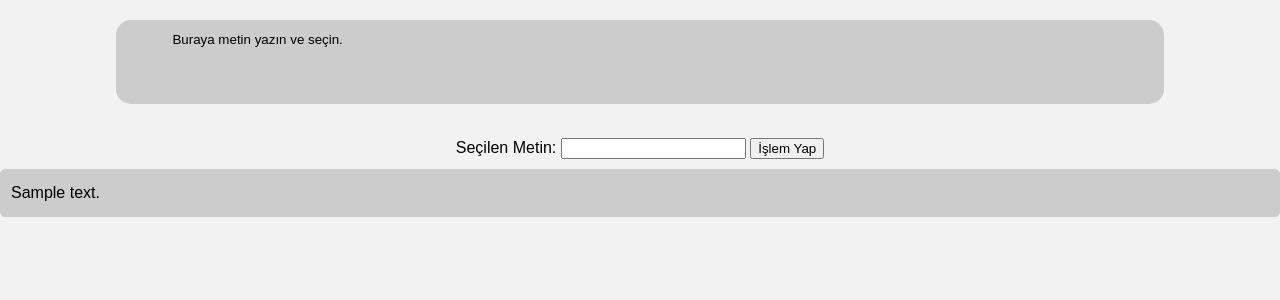
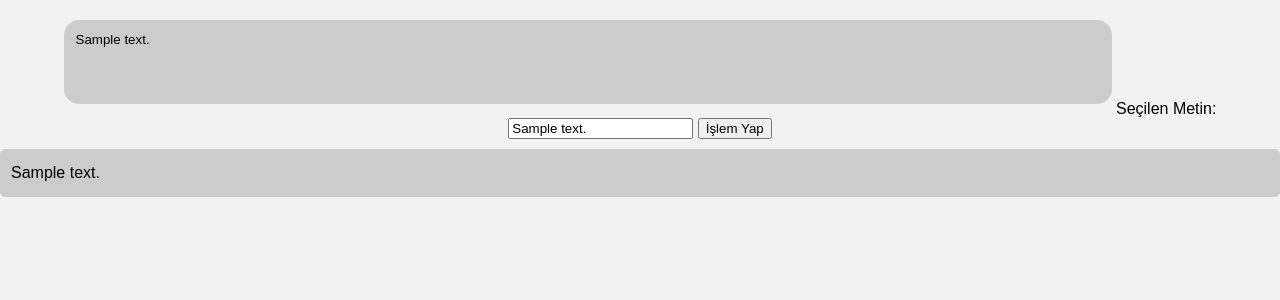
Before and after one commit to EmirKosekul/text_summarization_with_flask, a Flask app: template templates/rightclick.html in a window 1280 px wide. Shown: the top 300 px of the page. Run offline with Flask 3, Linux system fonts and the light colour scheme; the template is opened without the code that fills it: most values are stand-ins (such as "Sample title", 1, 10 or a date in 2020).

Commit message:
new feaure added

```diff
--- a/app.py
+++ b/app.py
@@ -5,6 +5,7 @@ from transformers import pipeline
 app = Flask(__name__)
 
 summarizer = pipeline("summarization", model="Falconsai/text_summarization")
+main_text=""
 
 @app.route('/orjinal', methods=['GET', 'POST'])
 def home():
@@ -15,12 +16,14 @@ def home():
     return render_template('summarize.html')
 @app.route('/', methods=['GET', 'POST'])
 def index():
+    global main_text
     selected_text=""
     if request.method == 'POST':
         selected_text = request.form['gosterilenMetin']
-        selected_text=selected_text + " ben seçildim"
-        return render_template('rightclick.html', selected_text=selected_text)
-    return render_template('rightclick.html', selected_text=selected_text)
+        main_text=request.form['metinAlani']
+        summary=selected_text + " ben seçildim"
+        return render_template('rightclick.html', selected_text=selected_text,main_text=main_text ,summary=summary)
+    return render_template('rightclick.html')
 
 if __name__ == '__main__':
     app.run(debug=True)
--- a/templates/rightclick.html
+++ b/templates/rightclick.html
@@ -4,9 +4,11 @@
 <head>
     <title>Metin Seçme</title>
     <script>
+        var metinAlaniMetni = "";
         function metniGoster() {
             // Seçilen metni al
             var secilenMetin = window.getSelection().toString();
+            metinAlaniMetni = document.getElementById("metinAlani").value;
 
             // Seçilen metni diğer forma aktar
             document.getElementById("gosterilenMetin").value = secilenMetin;
@@ -16,19 +18,20 @@
 </head>
 
 <body>
-    <form>
+    <!-- <form method="post">
         <textarea id="metinAlani" onmouseup="metniGoster()" rows="4" cols="50">
-            Buraya metin yazın ve seçin.
+            {{main_text}}
         </textarea>
-    </form>
+    </form> -->
 
     <form method="post">
+        <textarea id="metinAlani" name="metinAlani" onmouseup="metniGoster()" rows="4" cols="50">{{main_text}}</textarea>
         <label for="gosterilenMetin">Seçilen Metin:</label>
-        <input type="text" id="gosterilenMetin" name="gosterilenMetin">
+        <input type="text" id="gosterilenMetin" name="gosterilenMetin" value="{{ selected_text }}">
         <button type="submit">İşlem Yap</button>
     </form>
     {% if selected_text %}
-        <p>{{ selected_text }}</p>
+        <p>{{ summary }}</p>
     {% endif %}
 </body>
 
```
